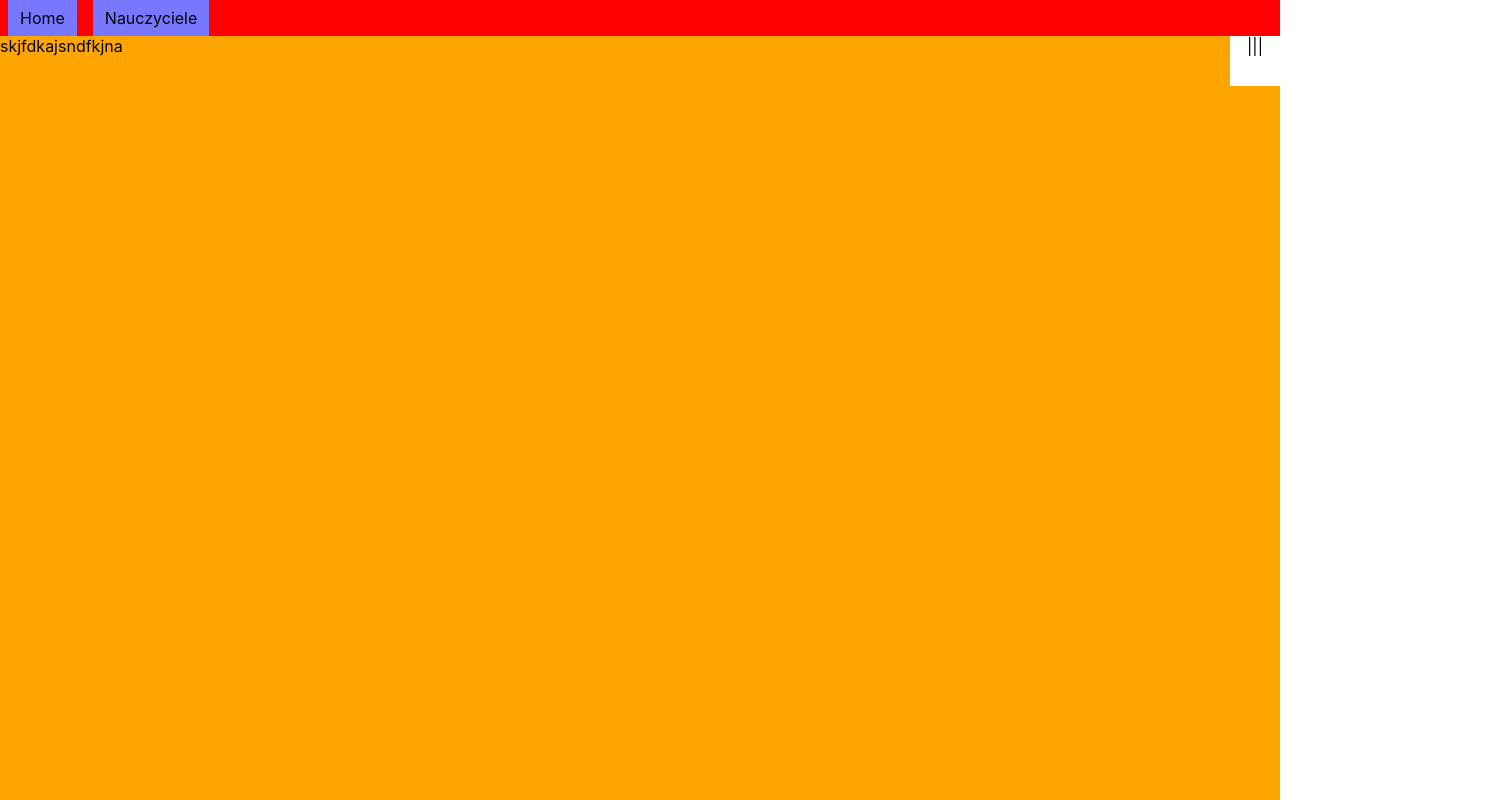
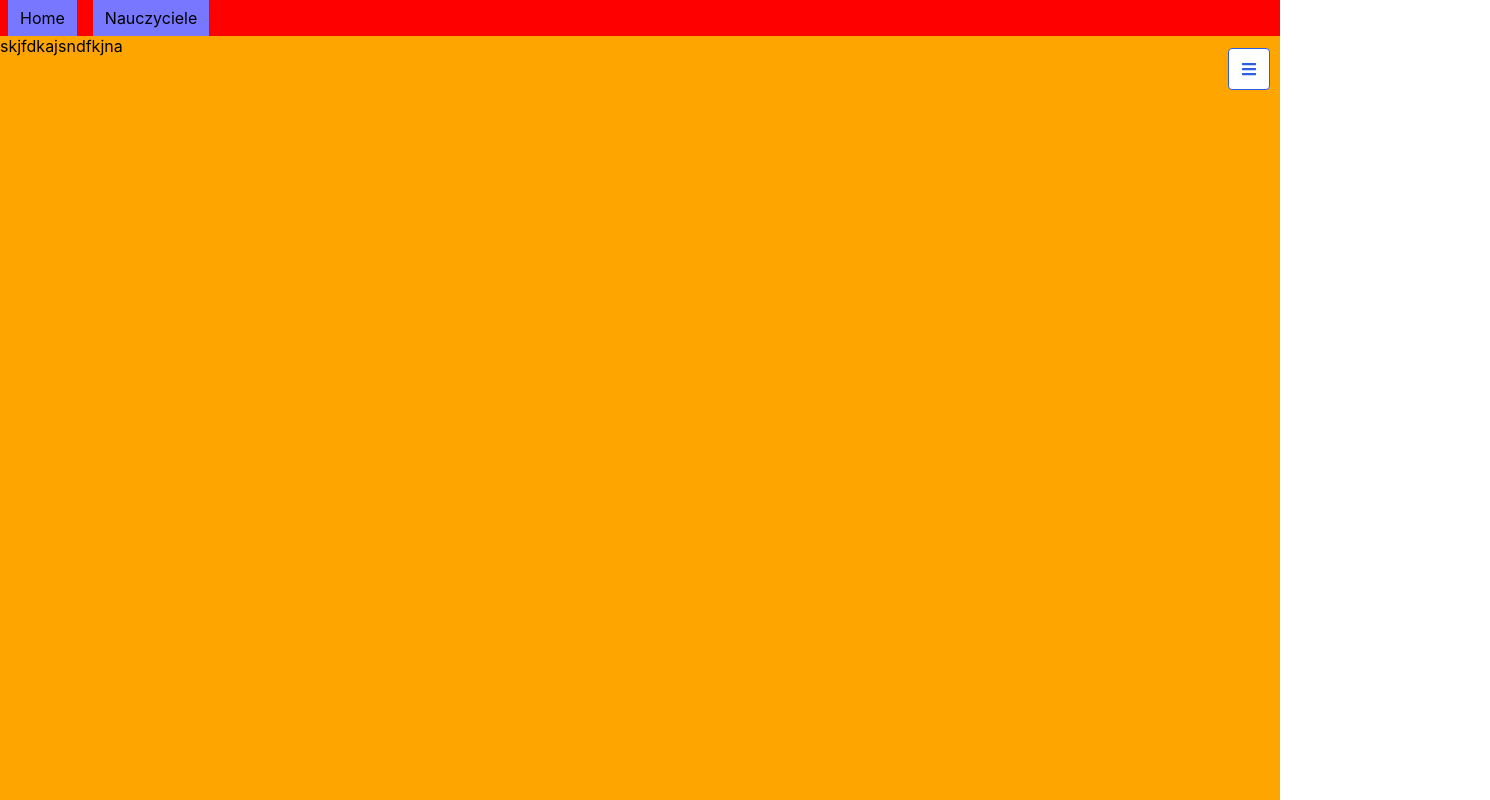
Before and after one commit to WooooCash/UPZ-Frontend_2, a React (Create React App) app: page / in a window 1280 px wide. Shown: the whole page, 1490 px wide, since content can reach past the window. Built offline with nearby package versions, Linux system fonts and the light colour scheme.

Commit message:
Changed SideBar and added icons support

```diff
--- a/package.json
+++ b/package.json
@@ -3,6 +3,9 @@
   "version": "0.1.0",
   "private": true,
   "dependencies": {
+    "@fortawesome/fontawesome-svg-core": "^1.2.36",
+    "@fortawesome/free-solid-svg-icons": "^5.15.4",
+    "@fortawesome/react-fontawesome": "^0.1.16",
     "@testing-library/jest-dom": "^5.16.1",
     "@testing-library/react": "^12.1.2",
     "@testing-library/user-event": "^13.5.0",
--- a/src/screens/components/SideBar/SideBar.css
+++ b/src/screens/components/SideBar/SideBar.css
@@ -1,29 +1,97 @@
-.side-bar {
-    width: 50px;
+.sideBar {
+    width: 250px;
     overflow: hidden;
+
     background-color: transparent;
-    transition-duration: 200ms;
+
+    padding: 12px;
+
+    transition-duration: 150ms;
+    transition-property: background-color, transform;
+    transform: translate(210px, 0px);
 }
 
-.side-bar-expanded {
-    width: 250px;
-    background-color: cadetblue;
+.sideBarExpanded {
+    background-color: rgb(241, 241, 241);
+    transform: none;
 }
 
-.sideBarExpandButton {
-    width: 50px;
-    height: 50px;
-    background-color: white;
-    text-align: center;
-    padding: auto;
-    cursor: pointer;
+.sideBarTopRow {
+    width: 100%;
+    display: flex;
 }
 
-.sideBarCollapseButton {
-    width: 50px;
-    height: 50px;
+.sideBarTitleText {
+    flex: 1;
+
+    color: var(--primary-light);
+    font-size: 20px;
+
+    margin-left: 16px;
+    margin-top: auto;
+    margin-bottom: auto;
+
+    white-space: nowrap;
+}
+
+.sideBarButton {
+    width: 40px;
+    height: 40px;
+
     background-color: white;
+    color: var(--primary-light);
+
+    border: 1px solid var(--primary-light);
+    border-radius: 4px;
+
+    display: flex;
+
+    align-content: center;
     text-align: center;
-    padding: auto;
+    justify-content: center;
+    align-items: center;
+
     cursor: pointer;
+
+    user-select: none;
+
+    transition-duration: 70ms;
+    transition-property: background-color, color;
 }
+
+.sideBarButton:hover {
+    background-color: var(--primary-light);
+    color: white;
+}
+
+.sideBarContent {
+    margin-top: 16px;
+    margin-bottom: 12px;
+}
+
+.planListEntry {
+    width: 100%;
+    box-sizing: border-box;
+
+    border: 1px solid rgb(200, 200, 200);
+    border-radius: 4px;
+
+    background-color: white;
+
+    padding-top: 8px;
+    padding-left: 12px;
+    padding-bottom: 8px;
+    padding-right: 12px;
+
+    margin-top: 4px;
+
+    cursor: pointer;
+
+    transition-duration: 70ms;
+    transition-property: background-color, color;
+}
+
+.planListEntry:hover {
+    background-color: var(--secondary-light);
+    border-color: var(--secondary-light);
+}
--- a/src/screens/components/SideBar/SideBar.js
+++ b/src/screens/components/SideBar/SideBar.js
@@ -1,20 +1,42 @@
 import "./SideBar.css";
 import React, { useState } from "react";
+
+import { FontAwesomeIcon } from "@fortawesome/react-fontawesome";
+import { faBars, faTimes } from "@fortawesome/free-solid-svg-icons";
 
 export default function SideBar(props) {
 
     const [sideBarCollapsed, setSideBarCollapsed] = useState(true);
 
     return (
-        <div className={"side-bar" + (sideBarCollapsed ? "" : " side-bar-expanded" )}>
+        <div className={"sideBar" + (sideBarCollapsed ? "" : " sideBarExpanded")}>
             {sideBarCollapsed &&
-                <div className="sideBarExpandButton" onClick={() => { setSideBarCollapsed(false) }}>
-                    |||
+                <div className="sideBarButton" title="Pokaż zapisane plany" onClick={() => { setSideBarCollapsed(false) }}>
+                    <FontAwesomeIcon icon={faBars} />
                 </div>
             }
             {!sideBarCollapsed &&
-                <div className="sideBarCollapseButton" onClick={() => { setSideBarCollapsed(true) }}>
-                    V
+                <div className="sideBarTopRow">
+                    <div className="sideBarButton" onClick={() => { setSideBarCollapsed(true) }}>
+                        <FontAwesomeIcon icon={faTimes} />
+                    </div>
+                    <div className="sideBarTitleText">
+                        Zapisane plany
+                    </div>
+                </div>
+
+            }
+            {!sideBarCollapsed &&
+                <div className="sideBarContent">
+                    <div className="planListEntry">
+                        Plan zajęć nr.2 - z konsultacjami nauczycieli
+                    </div>
+                    <div className="planListEntry">
+                        Plan zajęć (semestr 3) bez grup Ps
+                    </div>
+                    <div className="planListEntry">
+                        Main plan zajęć
+                    </div>
                 </div>
             }
         </div>
```
Also changed, not shown: 1 other file (tests, documents, lock files or other folders).
